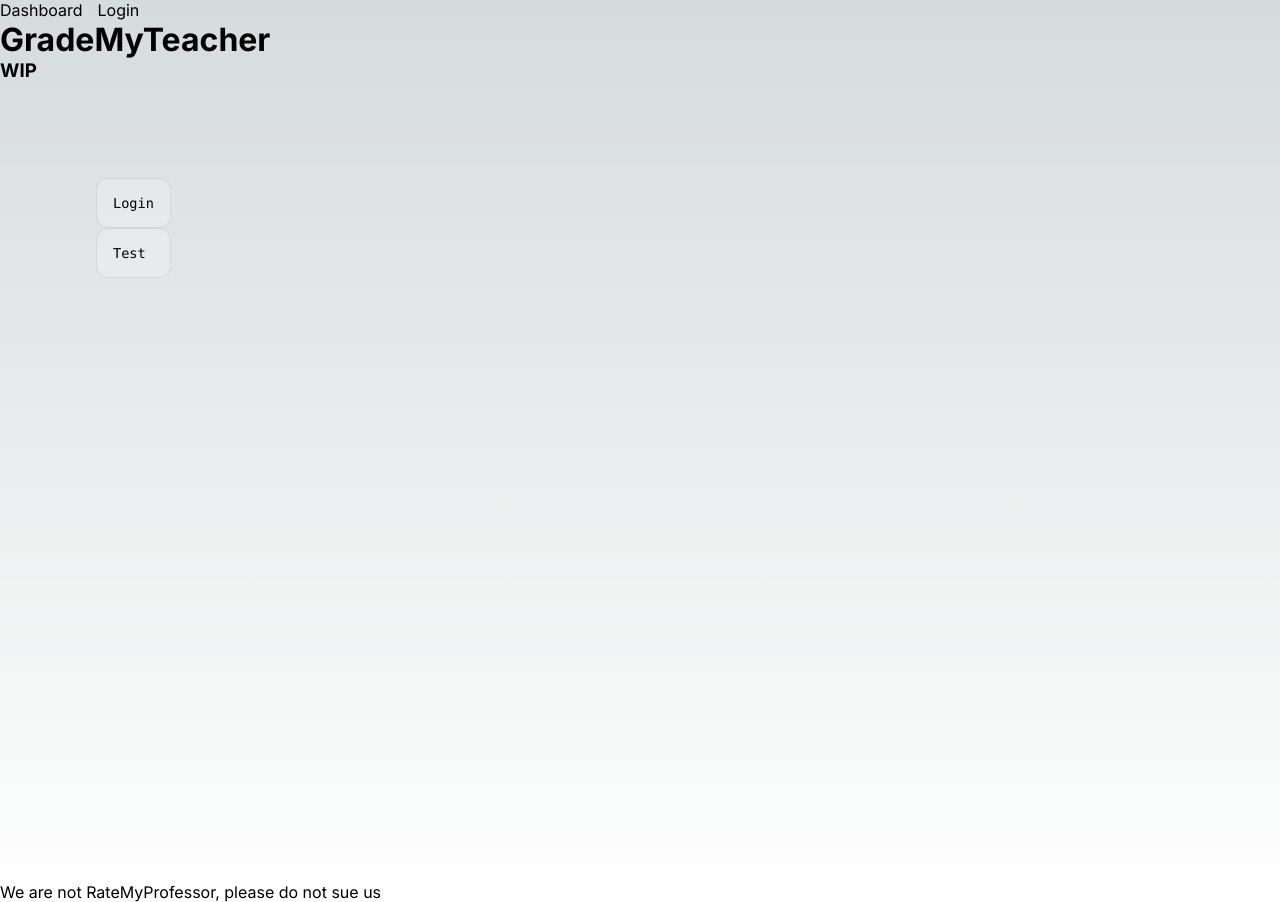
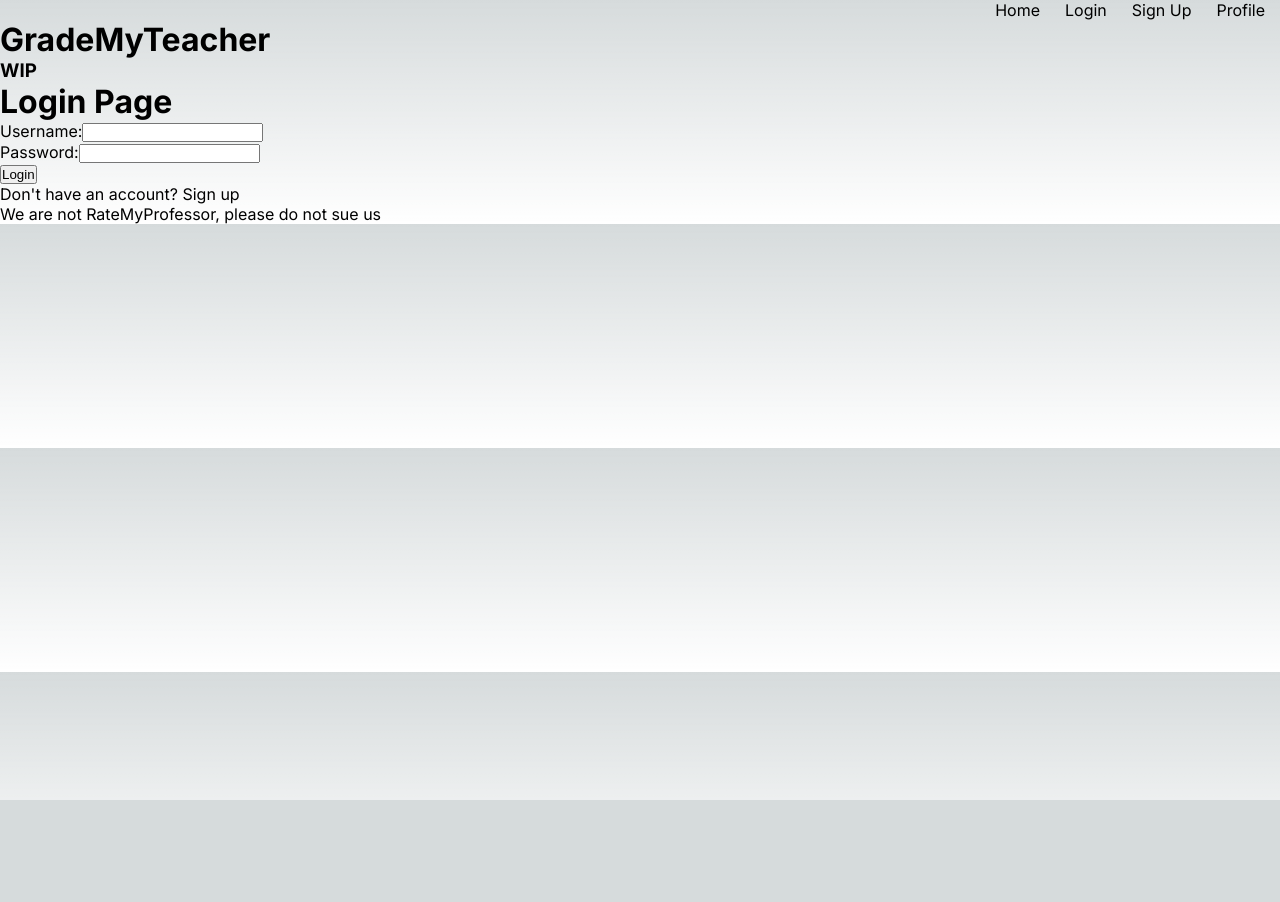
Before and after one commit to darrelawah/GradeMyTeacher, a Next.js app: page /login in a window 1280 px wide. After the commit the page ends 800 px from the top, so only its background shows below. Built offline with nearby package versions, Linux system fonts and the light colour scheme.

Commit message:
adding navBar

```diff
--- a/app/components/Navbar.js
+++ b/app/components/Navbar.js
@@ -1,18 +1,64 @@
+// import React from 'react'
+// import Link from 'next/link'
+
+// export default function Navbar() {
+//   return (
+//     <nav style={{ display: 'flex', justifyContent: 'flex-end' }}>
+//       <ul style={{ display: 'flex', listStyle: 'none', margin: 0, padding: 0 }}>
+//         <li style={{ marginLeft: '10px' }}>
+//           <Link href="/">
+//             Home
+//           </Link>
+//         </li>
+//         <li style={{ marginLeft: '10px' }}>
+//           <Link href="/signup">
+//             Sign Up
+//           </Link>
+//         </li>
+//         <li style={{ marginLeft: '10px' }}>
+//           <Link href="/login">
+//             Login
+//           </Link>
+//         </li>
+//         <li style={{ marginLeft: '10px' }}>
+//           <Link href="/profile">
+//             Profile
+//           </Link>
+//         </li>
+//       </ul>
+//     </nav>
+//   )
+// }
+
+
+
+
+
 import React from 'react'
 import Link from 'next/link'
 
 export default function Navbar() {
   return (
-    <nav>
-        <ul>
-            <li>
+    <nav style={{ display: 'flex', justifyContent: 'flex-end' }}>
+      <ul style={{ display: 'flex', listStyle: 'none', margin: 0, padding: 0 }}>
+        <li style={{ marginLeft: '10px' }}>
           <Link href="/">
-                    Dashboard
+            Home
           </Link>
         </li>
-            <li>
+        <li style={{ marginLeft: '10px' }}>
           <Link href="/login">
             Login
+          </Link>
+        </li>
+        <li style={{ marginLeft: '10px' }}>
+          <Link href="/login">
+            Sign Up
+          </Link>
+        </li>
+        <li style={{ marginLeft: '10px' }}>
+          <Link href="/profile">
+            Profile
           </Link>
         </li>
       </ul>
--- a/app/login/page.js
+++ b/app/login/page.js
@@ -1,15 +1,45 @@
-import React from 'react'
+// import React from 'react'
+//import styles from "../page.module.css";
+
+// export default function Login() {
+//   return (
+//     <main className={styles.main}>
+//         <div className={styles.description}>
+//             <div>
+//                 <p>Login</p>
+//                 <p>Test</p>
+//             </div>
+//         </div>
+//     </main>
+//   )
+// }
+// pages/login.js
+
 import styles from "../page.module.css";
+import React from 'react';
+import Link from 'next/link';
 
-export default function Login() {
+const LoginPage = () => {
   return (
-    <main className={styles.main}>
-        <div className={styles.description}>
-            <div>
-                <p>Login</p>
-                <p>Test</p>
-            </div>
+    <div>
+      <h1>Login Page</h1>
+      <form>
+        <div>
+          <label htmlFor="username">Username:</label>
+          <input type="text" id="username" name="username" required />
         </div>
-    </main>
-  )
-}
+        <div>
+          <label htmlFor="password">Password:</label>
+          <input type="password" id="password" name="password" required />
+        </div>
+        <button type="submit">Login</button>
+      </form>
+      <p>
+        Don't have an account?{' '}
+        <Link href="/signup">Sign up</Link>
+      </p>
+    </div>
+  );
+};
+
+export default LoginPage;
```
Also changed, not shown: app/profile/page.js (added, +12 -0 lines), app/signup/page.js (added, +12 -0 lines). Lines whose indentation alone changed are shown as unchanged.
